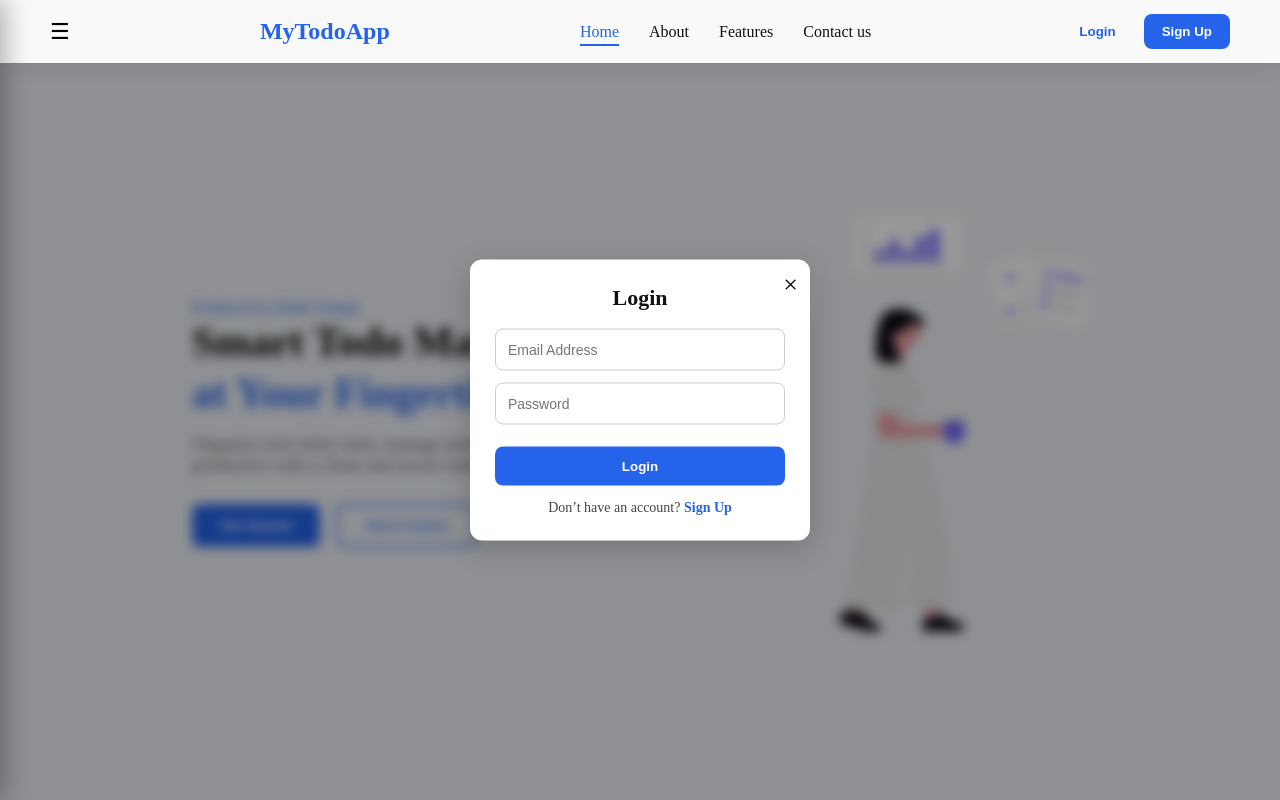
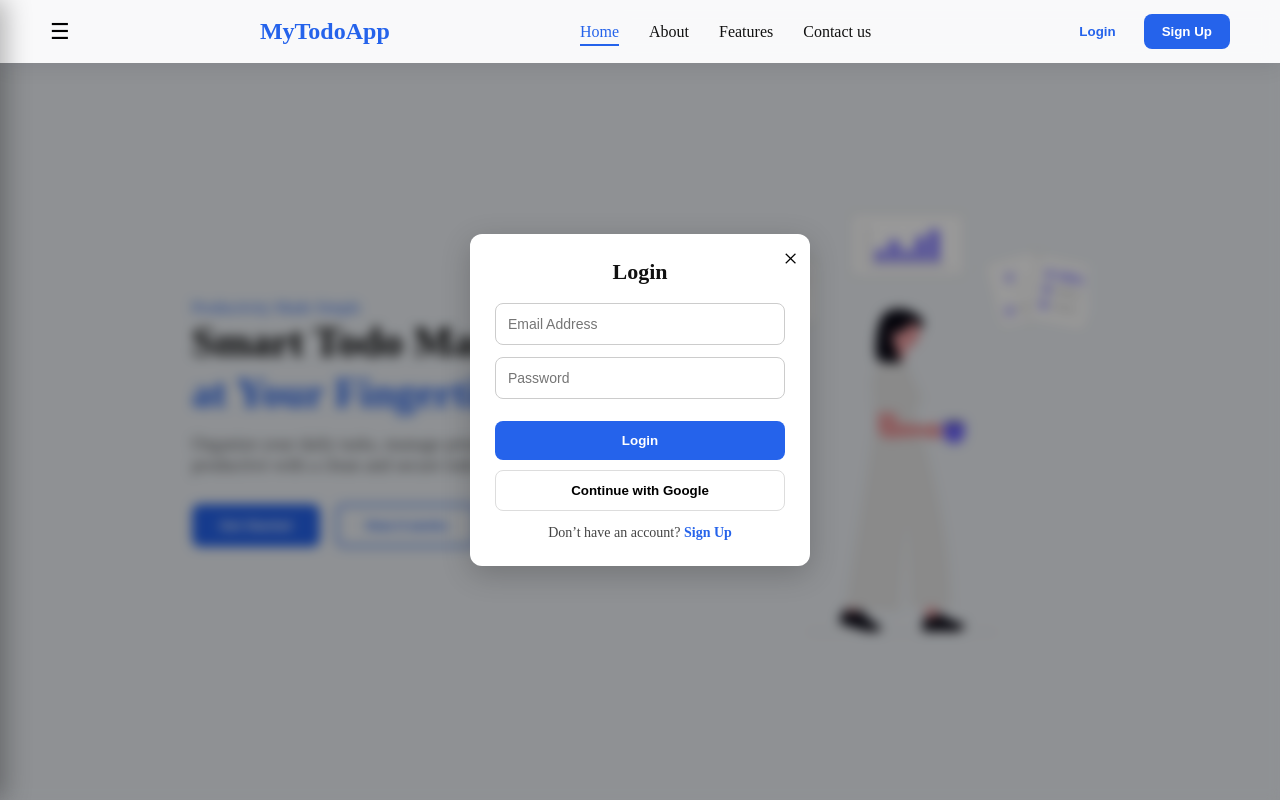
Before and after one commit to EkanshMittal18/My-Todo-App, a plain HTML site: page index.html in a window 1280 px wide. Both pictures are taken after a click on the button "Login". Shown: the top 800 px of the page. Drawn offline with nearby package versions, Linux system fonts and the light colour scheme.

Commit message:
Initial commit

```diff
--- a/index.html
+++ b/index.html
@@ -92,6 +92,9 @@
             <input type="email" id="login-email" placeholder="Email Address">
             <input type="password" id="login-password" placeholder="Password">
             <button type="button" id="login-submit" class="modal-btn">Login</button>
+            <button type="button" onclick="loginWithGoogle()" class="google-btn">
+            Continue with Google
+            </button>
             <p class="switch-auth">
                 Don’t have an account?
                 <a href="#" id="go-signup">Sign Up</a>
@@ -106,6 +109,9 @@
             <input type="password" id="signup-password" placeholder="Password">
             <input type="password" id="signup-confirm" placeholder="Confirm Password">
             <button type="button" id="signup-submit" class="modal-btn">Sign Up</button>
+            <button type="button" onclick="loginWithGoogle()" class="google-btn">
+            Signup with Google
+            </button>
             <p class="switch-auth">
                 Already have an account?
                 <a href="#" id="go-login">Login</a>
--- a/script.js
+++ b/script.js
@@ -4,6 +4,11 @@ import {
   signInWithEmailAndPassword,
   createUserWithEmailAndPassword,
   updateProfile
+} from "https://www.gstatic.com/firebasejs/10.7.1/firebase-auth.js";
+
+import {
+  GoogleAuthProvider,
+  signInWithPopup
 } from "https://www.gstatic.com/firebasejs/10.7.1/firebase-auth.js";
 
 
@@ -409,3 +414,25 @@ startAutoScroll();
 window.toggleSidebar = function () {
   document.getElementById("sidebar").classList.toggle("active");
 };
+
+window.loginWithGoogle = loginWithGoogle;
+
+function loginWithGoogle() {
+
+  const provider = new GoogleAuthProvider();
+
+  signInWithPopup(auth, provider)
+    .then((result) => {
+
+      const user = result.user;
+      console.log(user);
+
+      alert("Google Login Successful ✅");
+
+      window.location.href = "dashboard.html";
+
+    })
+    .catch((error) => {
+      alert(error.message);
+    });
+}
--- a/style.css
+++ b/style.css
@@ -2727,3 +2727,18 @@ transform:translateY(0);
   text-decoration: none;
   color: white;   /* ya light color */
 }
+
+.google-btn {
+  margin-top: 10px;
+  padding: 12px;
+  width: 100%;
+  border-radius: 8px;
+  border: 1px solid #ddd;
+  background: white;
+  font-weight: 600;
+  cursor: pointer;
+}
+
+.google-btn:hover {
+  background: #f3f4f6;
+}
```
